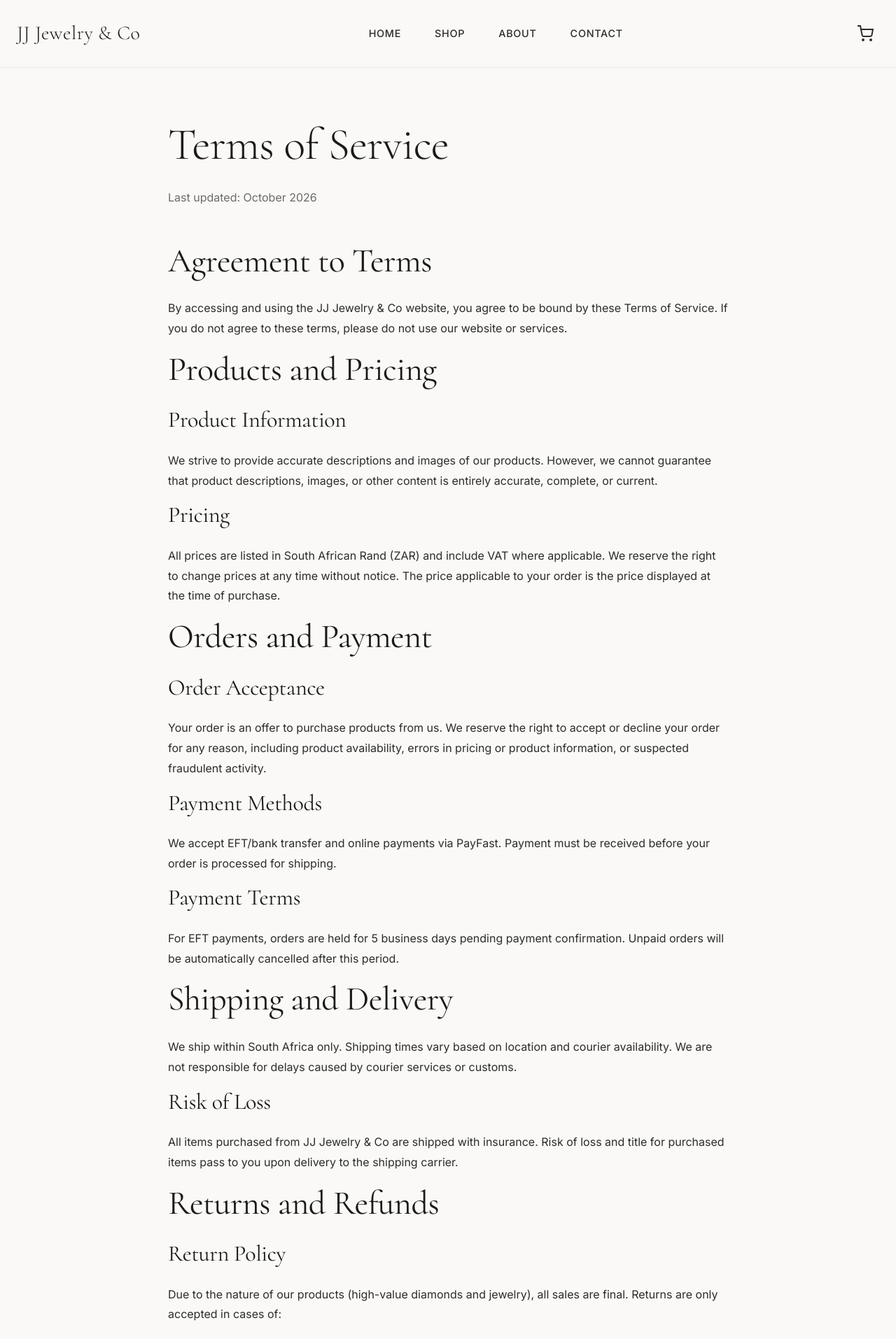
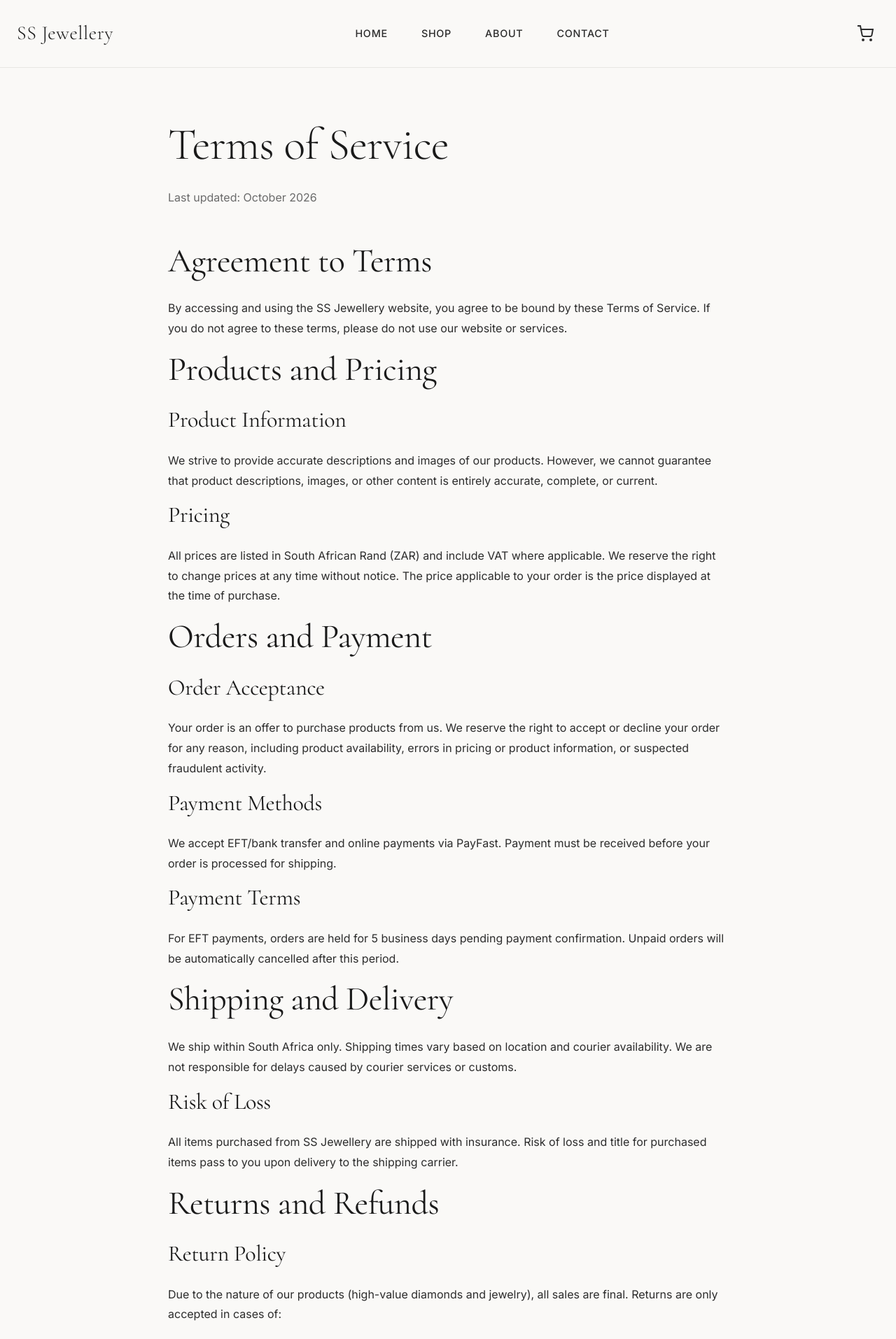
Before and after one commit to Thirlo401/jj-jewelry-co, a PHP site: page /terms.php in a window 1280 px wide. Shown: the top 1914 px of the page at 70% size. Run offline with PHP 8.4, Linux system fonts and the light colour scheme; data that the repository does not hold is empty; some libraries are stand-ins or nearby versions.

Commit message:
Rebrand from 'JJ Jewelry & Co' to 'SS Jewellery'
Owner correction: Company name is SS Jewellery (British spelling), not JJ Jewelry.

Customer-facing changes:
- Header brand: SS Jewellery
- Footer brand and copyright: SS Jewellery
- All page meta descriptions updated
- Contact: SS Jewellery Showroom
- About page: SS Jewellery history
- Privacy/Terms: SS Jewellery legal entity
- Email defaults: info@ssjewellery.store

Configuration & Data:
- config.example.php: SITE_NAME = 'SS Jewellery'
- SQL seed: store_name, bank_account_holder updated
- SQL seed: admin email, store_email updated to ssjewellery.store
- SQL schema: Header comment updated

Documentation:
- README.md: Title and copyright
- DEPLOY.md: All references to company name
- generate_admin_hash.php: File header

Verified:
- No customer-facing 'JJ Jewelry' references remain
- Admin pages use SITE_NAME constant (inherits change)
- Domain paths and technical identifiers unchanged
- All EFT, mobile, and bootstrap fixes preserved

Co-authored-by: avisync25-rgb <avisync25-rgb@users.noreply.github.com>

```diff
--- a/about.php
+++ b/about.php
@@ -1,17 +1,17 @@
 <?php
 $pageTitle = 'About Us';
-$pageDescription = 'Learn about JJ Jewelry & Co, South Africa\'s premier destination for exceptional diamonds and fine jewelry.';
+$pageDescription = 'Learn about SS Jewellery, South Africa\'s premier destination for exceptional diamonds and fine jewelry.';
 require_once __DIR__ . '/includes/header.php';
 ?>
 
 <div class="container">
     <div style="padding: var(--spacing-xl) 0; max-width: 800px; margin: 0 auto;">
-        <h1>About JJ Jewelry & Co</h1>
+        <h1>About SS Jewellery</h1>
 
         <div style="margin: var(--spacing-lg) 0; line-height: 1.8;">
             <h2>Our Story</h2>
             <p>
-                JJ Jewelry & Co has been a trusted name in the South African diamond and jewelry industry,
+                SS Jewellery has been a trusted name in the South African diamond and jewelry industry,
                 offering exceptional quality rough diamonds, expertly cut polished diamonds, and exquisite
                 fine jewelry to discerning collectors and jewelry enthusiasts.
             </p>
--- a/config.example.php
+++ b/config.example.php
@@ -1,6 +1,6 @@
 <?php
 /**
- * JJ Jewelry & Co - Configuration
+ * SS Jewellery - Configuration
  *
  * INSTRUCTIONS:
  * 1. Copy this file to config.php
@@ -17,7 +17,7 @@ define('DB_PASS', 'your_database_password');
 
 // Site Configuration
 define('BASE_URL', 'https://yourdomain.com'); // No trailing slash
-define('SITE_NAME', 'JJ Jewelry & Co');
+define('SITE_NAME', 'SS Jewellery');
 
 // Security
 define('SESSION_NAME', 'jj_jewelry_session');
--- a/contact.php
+++ b/contact.php
@@ -1,9 +1,9 @@
 <?php
 $pageTitle = 'Contact Us';
-$pageDescription = 'Get in touch with JJ Jewelry & Co for inquiries about our diamonds and jewelry collection.';
+$pageDescription = 'Get in touch with SS Jewellery for inquiries about our diamonds and jewelry collection.';
 require_once __DIR__ . '/includes/header.php';
 
-$storeEmail = getSetting('store_email', 'info@jjjewelry.co.za');
+$storeEmail = getSetting('store_email', 'info@ssjewellery.store');
 $storePhone = getSetting('store_phone', '+27 11 123 4567');
 ?>
 
@@ -53,7 +53,7 @@ $storePhone = getSetting('store_phone', '+27 11 123 4567');
                 </p>
 
                 <div style="background: var(--color-bg-light); padding: var(--spacing-md); border-radius: var(--border-radius); margin: var(--spacing-md) 0;">
-                    <strong>JJ Jewelry & Co Showroom</strong><br>
+                    <strong>SS Jewellery Showroom</strong><br>
                     <span style="color: var(--color-text-light);">
                         [Address details available upon request]<br>
                         Johannesburg, Gauteng<br>
--- a/generate_admin_hash.php
+++ b/generate_admin_hash.php
@@ -1,6 +1,6 @@
 <?php
 /**
- * Password Hash Generator for JJ Jewelry & Co
+ * Password Hash Generator for SS Jewellery
  *
  * This script generates the correct bcrypt hash for the default admin password.
  * Run this once during setup if you need to regenerate the admin password hash.
--- a/includes/footer.php
+++ b/includes/footer.php
@@ -4,7 +4,7 @@
         <div class="footer-container">
             <div class="footer-grid">
                 <div class="footer-col">
-                    <h3>JJ Jewelry & Co</h3>
+                    <h3>SS Jewellery</h3>
                     <p>South Africa's premier destination for exceptional diamonds and fine jewelry.</p>
                 </div>
 
@@ -29,13 +29,13 @@
 
                 <div class="footer-col">
                     <h4>Contact</h4>
-                    <p><?= e(getSetting('store_email', 'info@jjjewelry.co.za')) ?></p>
+                    <p><?= e(getSetting('store_email', 'info@ssjewellery.store')) ?></p>
                     <p><?= e(getSetting('store_phone', '+27 11 123 4567')) ?></p>
                 </div>
             </div>
 
             <div class="footer-bottom">
-                <p>&copy; <?= date('Y') ?> JJ Jewelry & Co. All rights reserved.</p>
+                <p>&copy; <?= date('Y') ?> SS Jewellery. All rights reserved.</p>
                 <p><a href="<?= BASE_URL ?>/admin/">Admin Login</a></p>
             </div>
         </div>
--- a/includes/header.php
+++ b/includes/header.php
@@ -24,7 +24,7 @@ $cartCount = getCartCount();
         <nav class="nav-container">
             <div class="nav-brand">
                 <a href="<?= BASE_URL ?>/">
-                    <span class="brand-name">JJ Jewelry & Co</span>
+                    <span class="brand-name">SS Jewellery</span>
                 </a>
             </div>
 
--- a/index.php
+++ b/index.php
@@ -1,6 +1,6 @@
 <?php
 $pageTitle = 'Finest Diamonds & Jewelry in South Africa';
-$pageDescription = 'Discover exceptional rough diamonds, polished diamonds, and exquisite jewelry from JJ Jewelry & Co.';
+$pageDescription = 'Discover exceptional rough diamonds, polished diamonds, and exquisite jewelry from SS Jewellery.';
 
 require_once __DIR__ . '/includes/header.php';
 
--- a/privacy.php
+++ b/privacy.php
@@ -13,7 +13,7 @@ require_once __DIR__ . '/includes/header.php';
         <div style="line-height: 1.8;">
             <h2>Introduction</h2>
             <p>
-                JJ Jewelry & Co ("we", "our", "us") respects your privacy and is committed to protecting
+                SS Jewellery ("we", "our", "us") respects your privacy and is committed to protecting
                 your personal information. This Privacy Policy explains how we collect, use, disclose,
                 and safeguard your information when you visit our website and make purchases.
             </p>
@@ -89,7 +89,7 @@ require_once __DIR__ . '/includes/header.php';
                 please contact us at:
             </p>
             <p>
-                <strong>Email:</strong> <?= e(getSetting('store_email', 'info@jjjewelry.co.za')) ?><br>
+                <strong>Email:</strong> <?= e(getSetting('store_email', 'info@ssjewellery.store')) ?><br>
                 <strong>Phone:</strong> <?= e(getSetting('store_phone', '+27 11 123 4567')) ?>
             </p>
 
--- a/sql/schema.sql
+++ b/sql/schema.sql
@@ -1,4 +1,4 @@
--- JJ Jewelry & Co Database Schema
+-- SS Jewellery Database Schema
 -- For MySQL 5.7+ / MariaDB 10.2+
 
 SET SQL_MODE = "NO_AUTO_VALUE_ON_ZERO";
--- a/terms.php
+++ b/terms.php
@@ -13,7 +13,7 @@ require_once __DIR__ . '/includes/header.php';
         <div style="line-height: 1.8;">
             <h2>Agreement to Terms</h2>
             <p>
-                By accessing and using the JJ Jewelry & Co website, you agree to be bound by these
+                By accessing and using the SS Jewellery website, you agree to be bound by these
                 Terms of Service. If you do not agree to these terms, please do not use our website
                 or services.
             </p>
@@ -61,7 +61,7 @@ require_once __DIR__ . '/includes/header.php';
 
             <h3>Risk of Loss</h3>
             <p>
-                All items purchased from JJ Jewelry & Co are shipped with insurance. Risk of loss and
+                All items purchased from SS Jewellery are shipped with insurance. Risk of loss and
                 title for purchased items pass to you upon delivery to the shipping carrier.
             </p>
 
@@ -86,14 +86,14 @@ require_once __DIR__ . '/includes/header.php';
 
             <h2>Product Authenticity</h2>
             <p>
-                All diamonds sold by JJ Jewelry & Co are genuine and natural unless otherwise specified.
+                All diamonds sold by SS Jewellery are genuine and natural unless otherwise specified.
                 Polished diamonds come with certification from recognized gemological institutes. We
                 guarantee the authenticity of all products sold.
             </p>
 
             <h2>Limitation of Liability</h2>
             <p>
-                To the fullest extent permitted by law, JJ Jewelry & Co shall not be liable for any
+                To the fullest extent permitted by law, SS Jewellery shall not be liable for any
                 indirect, incidental, special, consequential, or punitive damages arising from your use
                 of our website or products.
             </p>
@@ -101,7 +101,7 @@ require_once __DIR__ . '/includes/header.php';
             <h2>Intellectual Property</h2>
             <p>
                 All content on this website, including text, images, logos, and designs, is the property
-                of JJ Jewelry & Co and is protected by copyright and trademark laws. Unauthorized use
+                of SS Jewellery and is protected by copyright and trademark laws. Unauthorized use
                 is prohibited.
             </p>
 
@@ -129,7 +129,7 @@ require_once __DIR__ . '/includes/header.php';
                 For questions about these Terms of Service, please contact us at:
             </p>
             <p>
-                <strong>Email:</strong> <?= e(getSetting('store_email', 'info@jjjewelry.co.za')) ?><br>
+                <strong>Email:</strong> <?= e(getSetting('store_email', 'info@ssjewellery.store')) ?><br>
                 <strong>Phone:</strong> <?= e(getSetting('store_phone', '+27 11 123 4567')) ?>
             </p>
         </div>
```
Also changed, not shown: DEPLOY.md (+4 -4 lines), sql/seed.sql (+5 -5 lines), README.md.
